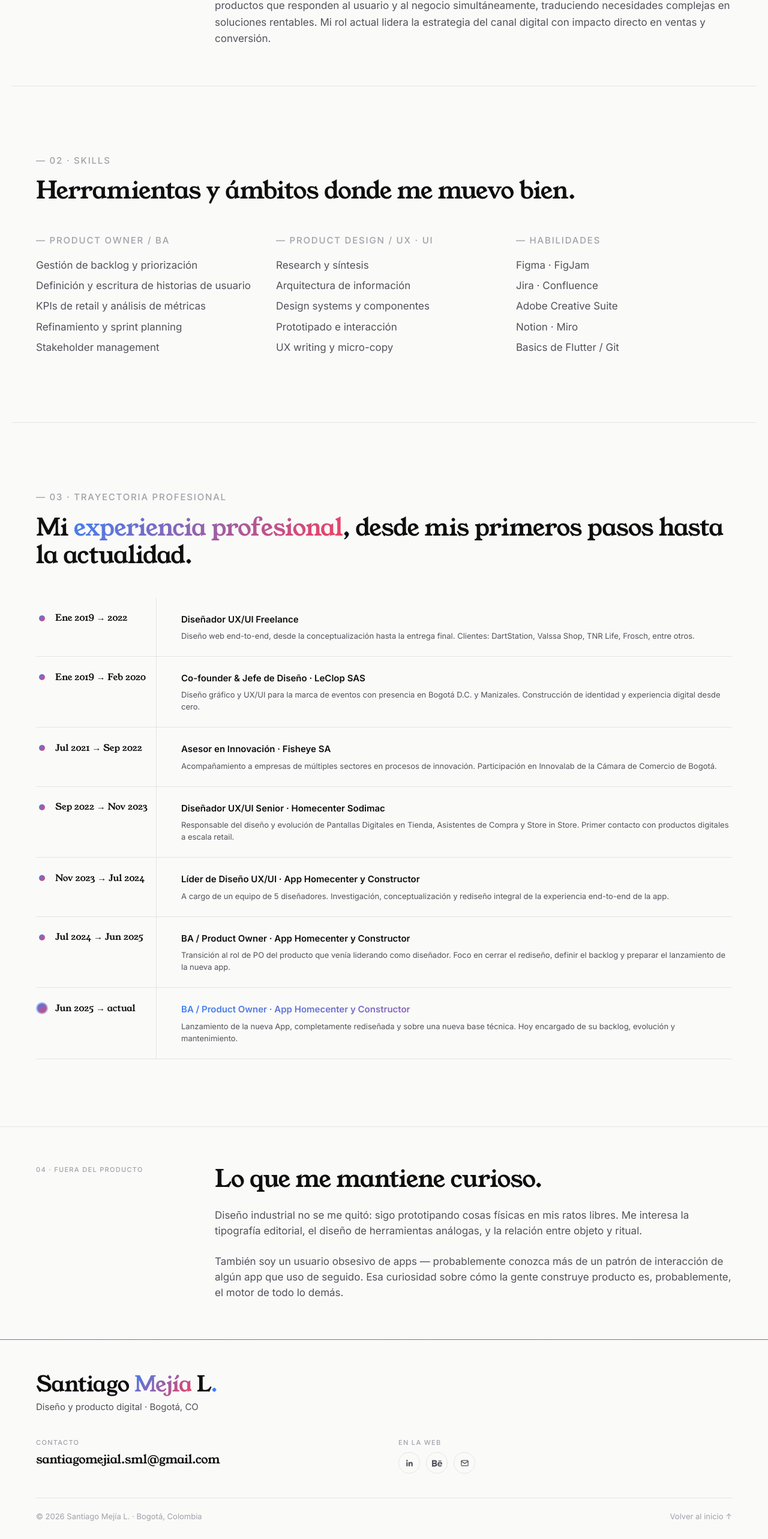
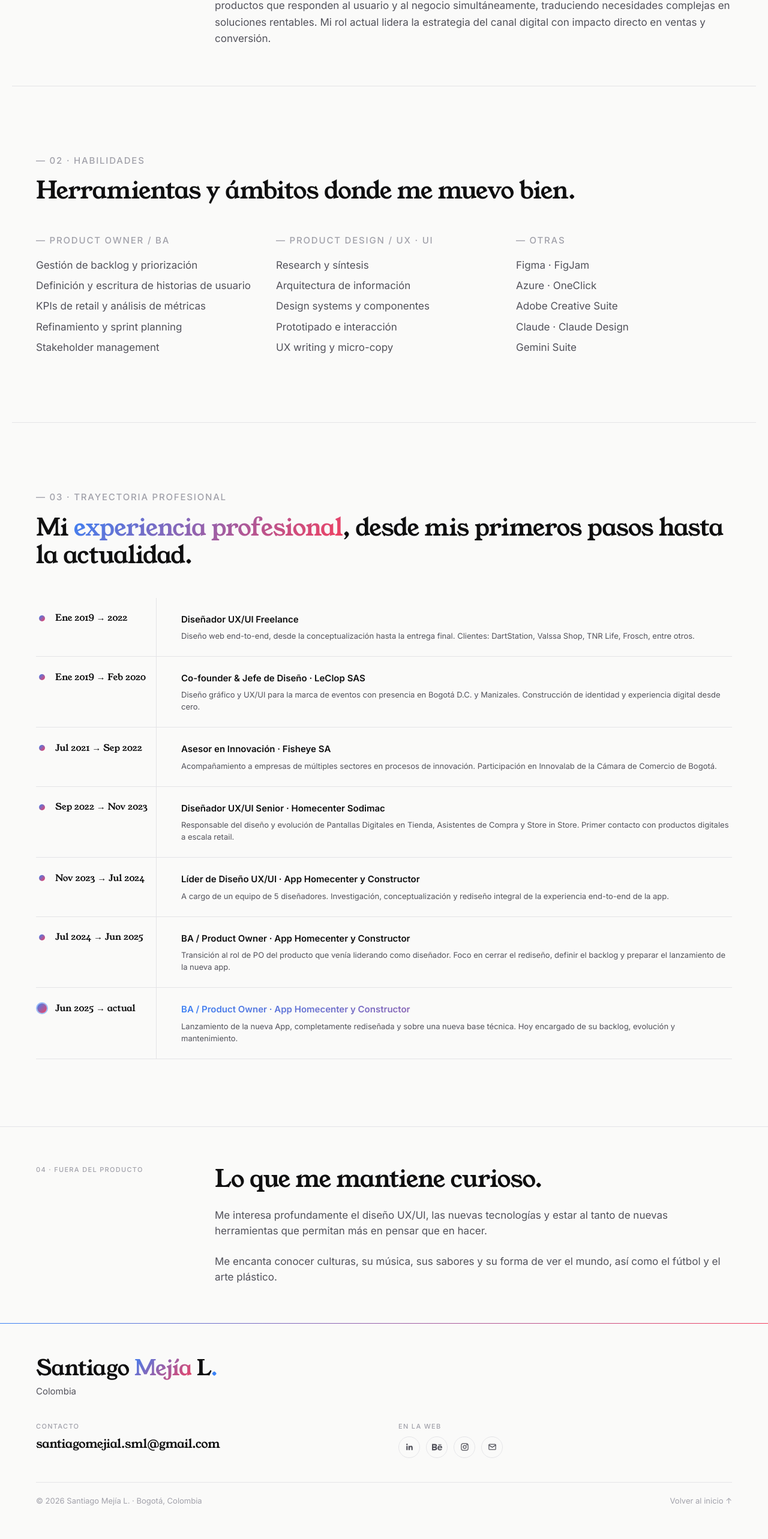
Before and after one commit to Santiagomejial/portfolio, a Next.js app: page /about in a window 1280 px wide. Shown: the part 851-3417 px from the top of the page at 60% size. After the commit the page ends 3395 px from the top, so only its background shows below. Built offline with nearby package versions, Linux system fonts and the light colour scheme.

Commit message:
feat(about+footer): habilidades reordenadas + nuevos copies + instagram en footer

```diff
--- a/app/about/page.tsx
+++ b/app/about/page.tsx
@@ -100,7 +100,7 @@ export default function AboutPage() {
         className="container-portfolio border-t border-line py-20 md:py-28"
       >
         <SectionHead
-          label="02 · Skills"
+          label="02 · Habilidades"
           title="Herramientas y ámbitos donde me muevo bien."
           className="mb-12"
         />
@@ -126,13 +126,13 @@ export default function AboutPage() {
             </ul>
           </div>
           <div>
-            <Eyebrow className="mb-4">Habilidades</Eyebrow>
+            <Eyebrow className="mb-4">Otras</Eyebrow>
             <ul className="space-y-2 text-body-lg text-ink-soft">
               <li>Figma · FigJam</li>
-              <li>Jira · Confluence</li>
+              <li>Azure · OneClick</li>
               <li>Adobe Creative Suite</li>
-              <li>Notion · Miro</li>
-              <li>Basics de Flutter / Git</li>
+              <li>Claude · Claude Design</li>
+              <li>Gemini Suite</li>
             </ul>
           </div>
         </div>
@@ -158,15 +158,13 @@ export default function AboutPage() {
         title="Lo que me mantiene curioso."
       >
         <p>
-          Diseño industrial no se me quitó: sigo prototipando cosas físicas en
-          mis ratos libres. Me interesa la tipografía editorial, el diseño de
-          herramientas análogas, y la relación entre objeto y ritual.
+          Me interesa profundamente el diseño UX/UI, las nuevas tecnologías y
+          estar al tanto de nuevas herramientas que permitan más en pensar que
+          en hacer.
         </p>
         <p>
-          También soy un usuario obsesivo de apps — probablemente conozca más
-          de un patrón de interacción de algún app que uso de seguido. Esa
-          curiosidad sobre cómo la gente construye producto es, probablemente,
-          el motor de todo lo demás.
+          Me encanta conocer culturas, su música, sus sabores y su forma de ver
+          el mundo, así como el fútbol y el arte plástico.
         </p>
       </CaseSection>
 
--- a/components/footer.tsx
+++ b/components/footer.tsx
@@ -17,6 +17,12 @@ const SOCIAL_LINKS = [
     href: 'https://www.behance.net/santiagomejial6',
     hoverColor: 'hover:text-rose',
     Icon: BehanceIcon,
+  },
+  {
+    label: 'Instagram',
+    href: 'https://www.instagram.com/santiagomejia6/',
+    hoverColor: 'hover:text-rose-soft',
+    Icon: InstagramIcon,
   },
   {
     label: 'Email',
@@ -54,9 +60,7 @@ export function Footer({ className }: FooterProps) {
           <span className="text-blue">.</span>
         </h2>
 
-        <p className="mt-2 max-w-xl text-body text-ink-soft">
-          Diseño y producto digital · Bogotá, CO
-        </p>
+        <p className="mt-2 max-w-xl text-body text-ink-soft">Colombia</p>
 
         {/* Contacto + Redes en grid horizontal en desktop */}
         <div className="mt-10 grid gap-8 md:grid-cols-2 md:gap-12">
@@ -151,6 +155,26 @@ function BehanceIcon() {
   );
 }
 
+function InstagramIcon() {
+  return (
+    <svg
+      width="15"
+      height="15"
+      viewBox="0 0 24 24"
+      fill="none"
+      stroke="currentColor"
+      strokeWidth="2"
+      strokeLinecap="round"
+      strokeLinejoin="round"
+      aria-hidden
+    >
+      <rect x="3" y="3" width="18" height="18" rx="5" />
+      <circle cx="12" cy="12" r="4" />
+      <circle cx="17.5" cy="6.5" r="0.6" fill="currentColor" />
+    </svg>
+  );
+}
+
 function MailIcon() {
   return (
     <svg
```
